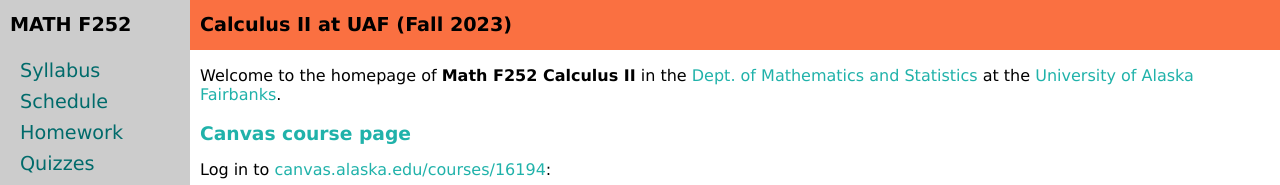
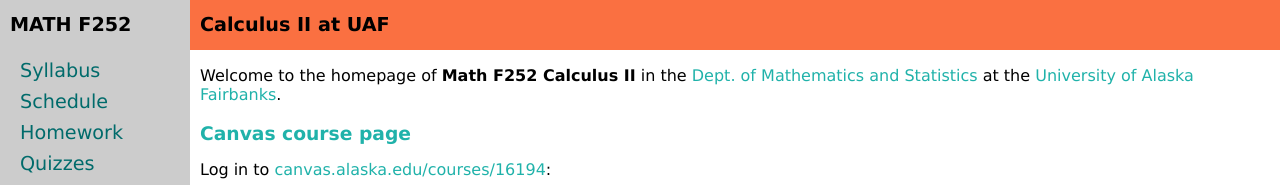
Before and after one commit to uaf-math/calc2, a Jekyll site: the page built from index.md, in a window 1280 px wide and 1323 px high. Shown: the top 185 px of the window. Built offline with Jekyll 4.4.1, drawn with Linux system fonts in a browser that asks for light colours.

Commit message:
remove semester from header

```diff
--- a/_layouts/course-page.html
+++ b/_layouts/course-page.html
@@ -35,8 +35,8 @@
 
 <div id="main" class="main-body" onclick="closeNav()">
 <a id="top"></a>
-<div class="page-header hide-small"><a href="index.html">Calculus II at UAF (Fall 2023)</a></div>
-<div class="page-header hide-large"><a href="index.html">MATH F252 Calculus 2 Fall 2023</a></div>
+<div class="page-header hide-small"><a href="index.html">Calculus II at UAF</a></div>
+<div class="page-header hide-large"><a href="index.html">MATH F252 Calculus 2</a></div>
 
 <div class="page-content">
     {{ content }}
```
